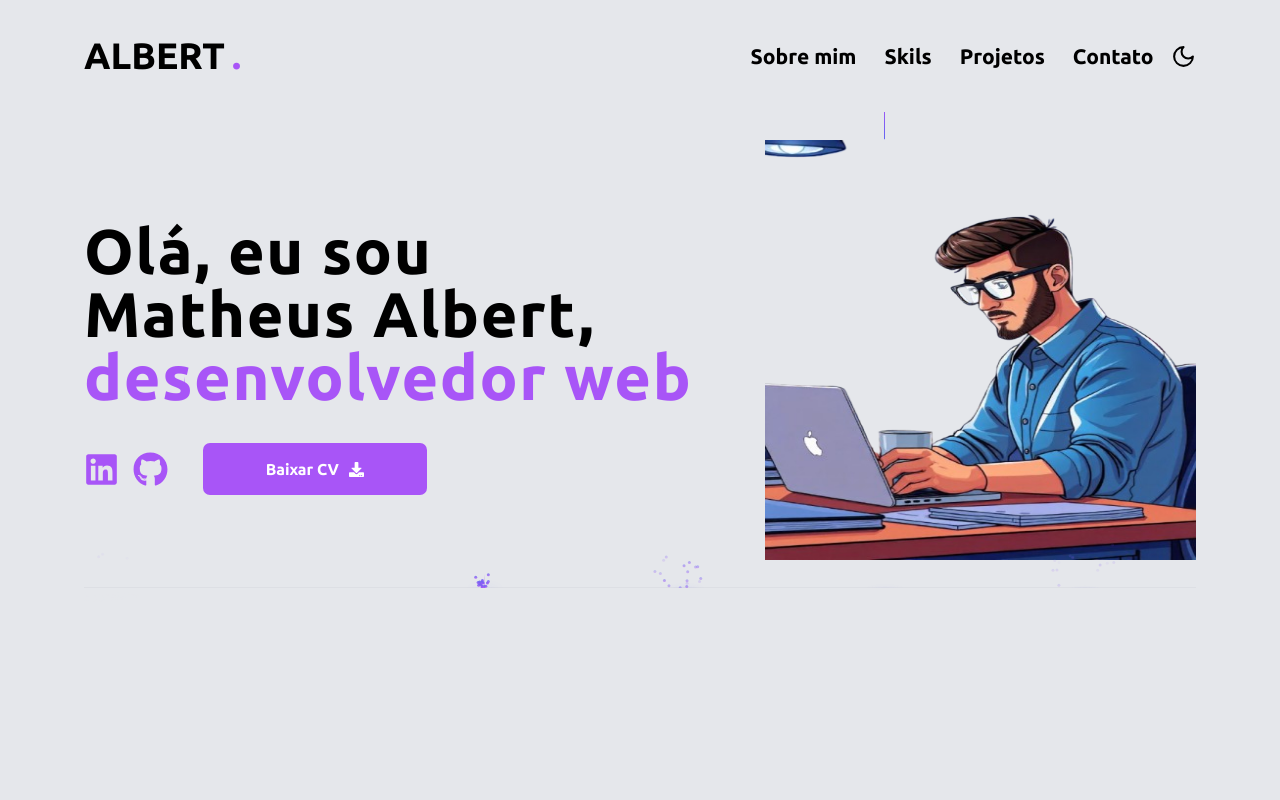
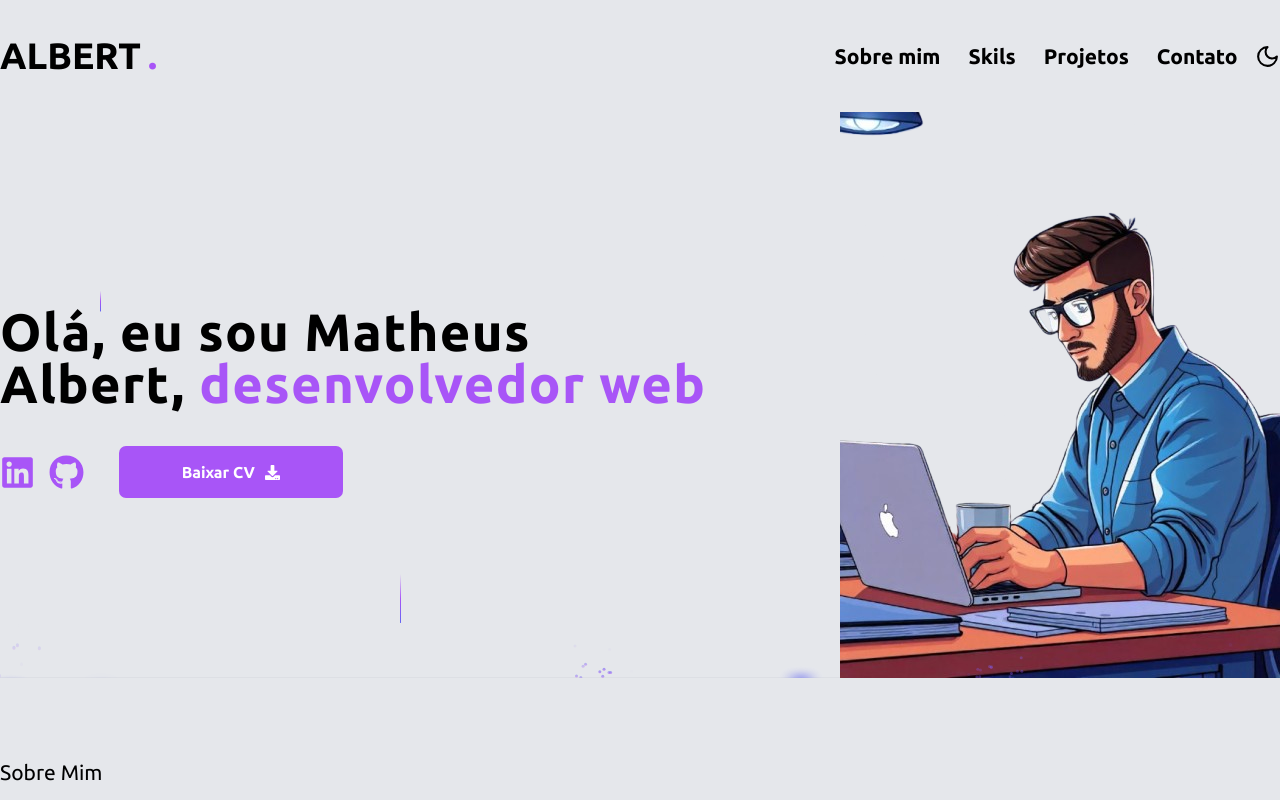
Before and after one commit to Albert1616/Portfolio, a Next.js app: page / in a window 1280 px wide. Built offline with nearby package versions, Linux system fonts and the light colour scheme.

Commit message:
fix: fix in Hero image

```diff
--- a/src/app/page.tsx
+++ b/src/app/page.tsx
@@ -12,7 +12,7 @@ export default function Home() {
     <DashBoardWrapper>
       <Header isDarkMode={isDarkMode} setIsDarkMode={setIsDarkMode} />
       <HeroSection />
-      <SobreMim />
+      {/* <SobreMim /> */}
     </DashBoardWrapper>
   )
 }
--- a/src/components/DashBoardWrapper.tsx
+++ b/src/components/DashBoardWrapper.tsx
@@ -7,7 +7,7 @@ type Props = {
 }
 
 const DashBoardWrapper = ({ children }: Props) => {
-  return <div className="container mx-auto px-16 md:px-24">{children}</div>
+  return <div className="container mx-auto px-12 md:px-0">{children}</div>
 }
 
 export default DashBoardWrapper
--- a/src/components/HeroSection.tsx
+++ b/src/components/HeroSection.tsx
@@ -41,13 +41,16 @@ const HeroSection = () => {
                     animate={{ opacity: 1 }}>
                     <Image src='/hero-removebg.png'
                         alt='personal hero image'
-                        width={400}
-                        height={500}
-                        className='w-[23rem] h-[25rem] md:w-[50rem] md:h-[30rem]' />
+                        width={1200}
+                        height={1200}
+                        loading='lazy'
+                        quality={100}
+                        objectFit='contain'
+                        className='w-full h-auto' />
                 </motion.div>
 
             </BackgroundBeamsWithCollision>
-            {/* <h2 className='relative pt-60 text-black text-center text-2xl'>Sobre Mim</h2> */}
+            <h2 className='absolute bottom-4 text-black dark:text-white text-center pt-20 text-xl md:text-2xl'>Sobre Mim</h2>
         </div>
     )
 }
--- a/src/components/ui/background-beams-with-collision.tsx
+++ b/src/components/ui/background-beams-with-collision.tsx
@@ -71,7 +71,7 @@ export const BackgroundBeamsWithCollision = ({
         <div
             ref={parentRef}
             className={cn(
-                'h-full md:py-8 bg-transparent relative w-full overflow-hidden flex flex-col-reverse items-center justify-between md:flex-row gap-4',
+                'h-full bg-transparent relative w-full overflow-hidden flex flex-col-reverse items-center justify-between md:flex-row',
                 // h-screen if you want bigger
                 className,
             )}
--- a/src/components/ui/text-generate-effect.tsx
+++ b/src/components/ui/text-generate-effect.tsx
@@ -54,7 +54,7 @@ export const TextGenerateEffect = ({
     return (
         <div className={cn('font-bold', className)}>
             <div className="mt-4">
-                <div className="dark:text-white text-black text-3xl md:text-7xl text-center md:text-left md:text-balance leading-snug tracking-wide">
+                <div className="dark:text-white text-black text-3xl md:text-6xl text-center md:text-left md:text-balance leading-snug tracking-wide">
                     {renderWords()}
                 </div>
             </div>
```
